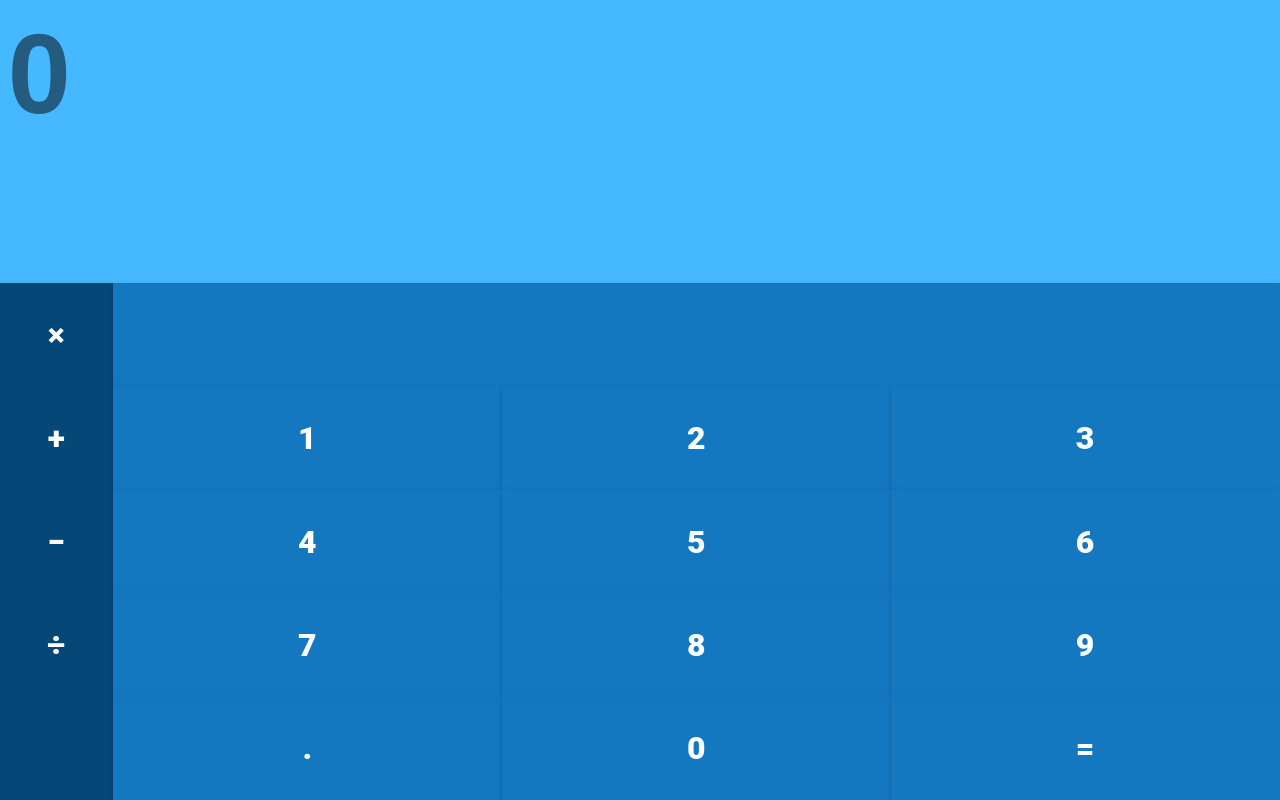
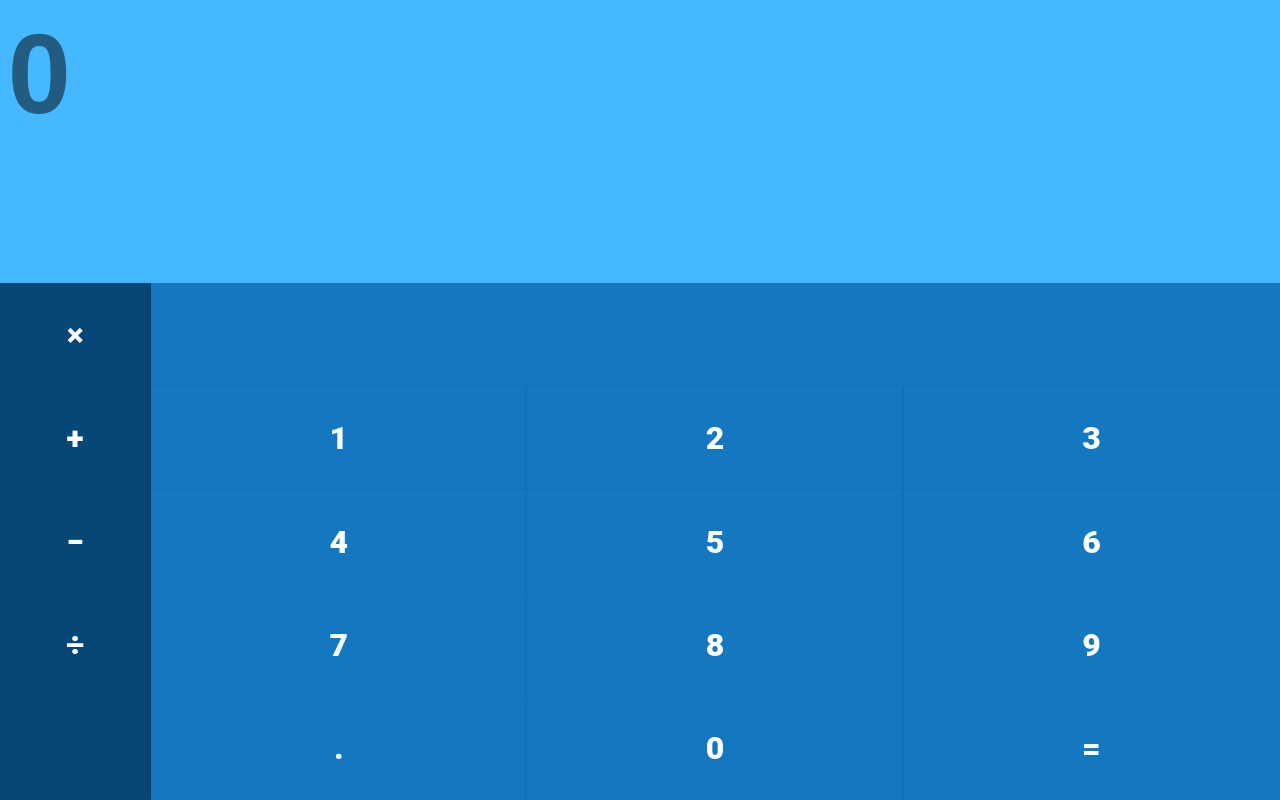
Before and after one commit to LukaSpoljar/Calculator, a React (Create React App) app: page / in a window 1280 px wide. Built offline with nearby package versions, Linux system fonts and the light colour scheme; some icons are missing.

Commit message:
new-update

```diff
--- a/src/App/App.scss
+++ b/src/App/App.scss
@@ -144,7 +144,7 @@
             width: 100%;
             height: 100%;
 
-            max-width: 3cm;
+            max-width: 4cm;
 
             margin: 0;
             padding: 0;
```
